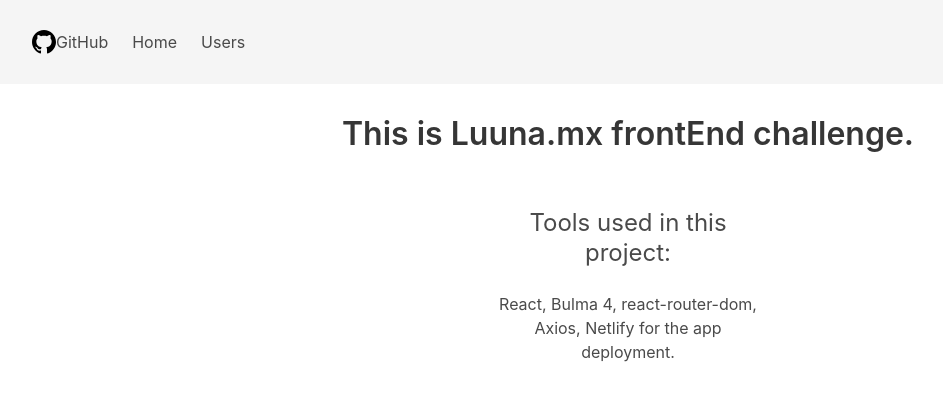
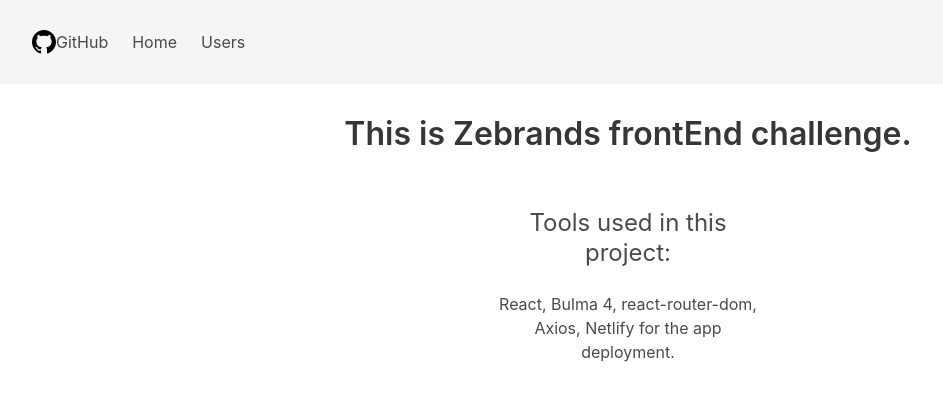
Before and after one commit to Richardtex22/luunaChallenge, a React (Create React App) app: page / in a window 1280 px wide. Shown: the top 400 px of the page, without its empty margins (12-955 px from the left). Built offline with nearby package versions, Linux system fonts and the light colour scheme.

Commit message:
Update Home.js

```diff
--- a/src/Home.js
+++ b/src/Home.js
@@ -8,7 +8,7 @@ const Home = () => {
     }
     return (
         <div class="container">
-           <h1 class="title is-3">This is Luuna.mx frontEnd challenge. </h1>
+           <h1 class="title is-3">This is Zebrands frontEnd challenge. </h1>
            <div class="center-cont">
                 <div style={center}>
                 <p class="subtitle is-4">Tools used in this project:</p>
```
